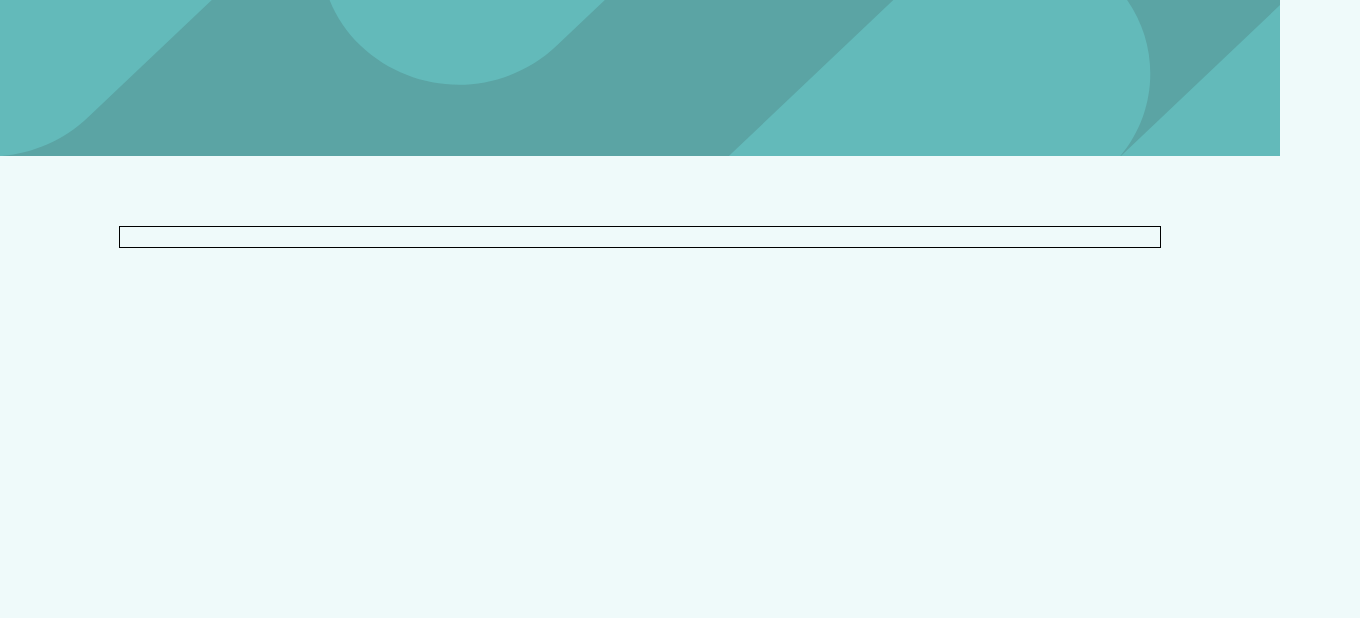
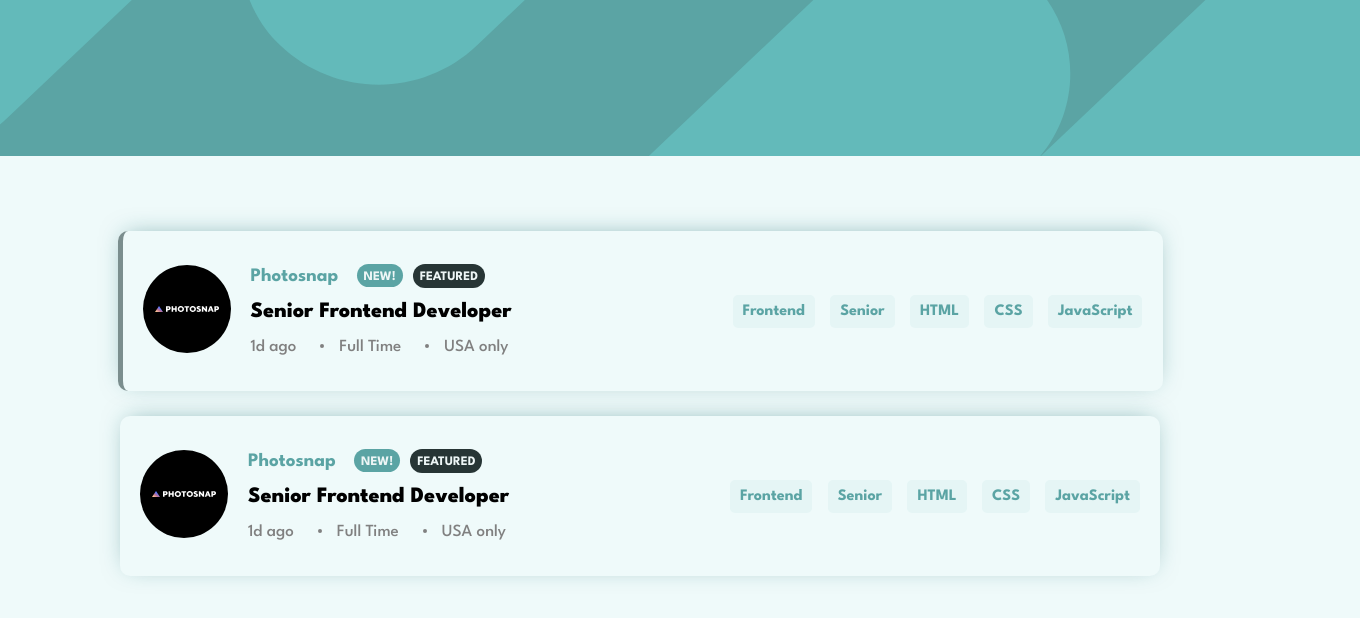
Before and after one commit to subratamondal1029/CSS-practice, a plain HTML site: page filter_data/index.html in a window 1280 px wide. Shown: the whole page, 1360 px wide, since content can reach past the window. Drawn offline with Linux system fonts and the light colour scheme.

Commit message:
joblist card design done

```diff
--- a/filter_data/index.html
+++ b/filter_data/index.html
@@ -8,7 +8,7 @@
 </head>
 <body>
     <header>
-        <svg width="1440" height="156" xmlns="http://www.w3.org/2000/svg" xmlns:xlink="http://www.w3.org/1999/xlink"><defs><path id="a" d="M0 0h1440v156H0z"/></defs><g fill="none" fill-rule="evenodd"><mask id="b" fill="#fff"><use xlink:href="#a"/></mask><use xlink:href="#a"/><g mask="url(#b)" fill="#63BABA"><path d="M495.73 563.419c-51.439-48.795-53.583-130.05-4.788-181.489a128.377 128.377 0 0 1 4.789-4.789l418.16-396.66c55.045-52.215 141.329-52.215 196.374 0 50.418 47.825 53.478 126.835 7.634 178.39l188.06-178.39c55.045-52.215 141.328-52.215 196.373 0 51.44 48.794 53.583 130.049 4.789 181.488a128.377 128.377 0 0 1-4.789 4.789l-418.158 396.658c-55.045 52.215-141.329 52.215-196.374 0-50.418-47.825-53.478-126.835-7.634-178.39L692.104 563.42c-55.045 52.215-141.328 52.215-196.373 0ZM360.464 45.523c-51.44-48.794-53.583-130.05-4.789-181.488a128.377 128.377 0 0 1 4.789-4.79l418.163-396.663c55.046-52.215 141.33-52.215 196.374 0 51.44 48.794 53.583 130.05 4.789 181.488a128.376 128.376 0 0 1-4.789 4.79L556.837 45.522c-55.045 52.215-141.328 52.215-196.373 0Zm-468.795 71.832c-51.439-48.795-53.583-130.05-4.789-181.489a128.377 128.377 0 0 1 4.79-4.788l418.16-396.661c55.045-52.215 141.328-52.215 196.373 0 51.44 48.794 53.583 130.05 4.79 181.488a128.378 128.378 0 0 1-4.79 4.789l-418.16 396.66c-55.045 52.216-141.329 52.216-196.374 0Z"/></g></g></svg>
+        <img src="./images/bg-header-desktop.svg">
         <div id="headerFilter">
             <!-- <div class="filter">
                 <div class="filterText">HTML</div>
@@ -19,8 +19,67 @@
     </header>
 
     <main>
+        <div class="jobLists feature">
+            <div class="jobDetails">
+
+                <div class="companyLogo">
+                    <img src="./images/photosnap.svg">
+                </div>
+
+                <div class="jobinfo">
+                    <div class="companyName">Photosnap</div>
+                    <div class="jobTitle">Senior Frontend Developer</div>
+                    <div class="jobtiming">
+                        <div>1d ago</div>
+                        <div>Full Time</div>
+                        <div>USA only</div>
+                    </div>
+                    <div class="features">
+                        <div class="featureNew">NEW!</div>
+                        <div class="featureFeatured">FEATURED</div>
+                    </div>
+                </div>
+
+            </div>
+
+        <div class="tags">
+            <div class="tag">Frontend</div>
+            <div class="tag">Senior</div>
+            <div class="tag">HTML</div>
+            <div class="tag">CSS</div>
+            <div class="tag">JavaScript</div>
+        </div>
+        </div>
         <div class="jobLists">
+            <div class="jobDetails">
 
+                <div class="companyLogo">
+                    <img src="./images/photosnap.svg">
+                </div>
+
+                <div class="jobinfo">
+                    <div class="companyName">Photosnap</div>
+                    <div class="jobTitle">Senior Frontend Developer</div>
+                    <div class="jobtiming">
+                        <div>1d ago</div>
+                        <div>Full Time</div>
+                        <div>USA only</div>
+                    </div>
+                    <div class="features">
+                        <div class="featureNew">NEW!</div>
+                        <div class="featureFeatured">FEATURED</div>
+                    </div>
+                </div>
+
+            </div>
+
+        <div class="tags">
+            <div class="tag">Frontend</div>
+            <div class="tag">Senior</div>
+            <div class="tag">HTML</div>
+            <div class="tag">CSS</div>
+            <div class="tag">JavaScript</div>
+        </div>
         </div>
     </main>
 
--- a/filter_data/style.css
+++ b/filter_data/style.css
@@ -85,16 +85,141 @@ header svg {
 
 /* main */
 main {
-  margin-top: 70px;
+  margin-top: 75px;
   display: flex;
   flex-direction: column;
   justify-content: space-around;
   align-items: center;
+  gap: 25px;
 }
 
 .jobLists {
- width: 90%;
-max-width: 1000px;
-  border: 1px solid;
+  width: 90%;
+  max-width: 1000px;
+  height: 140px;
+
   padding: 10px 20px;
+  border-radius: 10px;
+  display: flex;
+  justify-content: space-between;
+  align-items: center;
+  box-shadow: 0px -3px 24px -8px rgba(15, 101, 106, 0.5);
 }
+
+.jobLists.feature {
+  border-left: 5px solid #7b8e8e;
+}
+
+.jobDetails {
+  display: flex;
+  justify-content: center;
+  align-items: center;
+  gap: 10px;
+}
+
+.jobDetails .companyLogo {
+  border-radius: 10pc;
+}
+
+.jobDetails .jobinfo {
+  margin-left: 10px;
+  display: flex;
+  justify-content: center;
+  align-items: flex-start;
+  gap: 17px;
+  flex-direction: column;
+  position: relative;
+}
+
+.jobinfo .companyName {
+  font-weight: 700;
+  font-size: 19px;
+  color: hsl(180, 29%, 50%);
+}
+
+.jobinfo .jobTitle {
+  font-weight: 800;
+  font-size: 22px;
+  cursor: pointer;
+  transition: all .2s linear;
+}
+.jobinfo .jobTitle:hover {
+color: #5ba4a4;
+}
+
+.jobinfo .jobtiming {
+  display: flex;
+  justify-content: center;
+  align-items: center;
+  gap: 9px;
+  color: gray;
+  font-size: 17px;
+  font-weight: 500;
+  position: relative;
+}
+
+.jobinfo .jobtiming div::before {
+  content: "";
+  border: 2px solid;
+  border-radius: 50%;
+  display: inline-block;
+  margin-bottom: 3px;
+  margin-inline: 15px;
+}
+
+.jobinfo .jobtiming div:first-child::before {
+  display: none;
+}
+
+.jobinfo .features {
+  position: absolute;
+  display: flex;
+  justify-content: space-between;
+  align-items: center;
+  top: -4px;
+  left: 106px;
+  gap: 10px;
+  font-weight: 700;
+  font-size: 13px;
+}
+
+.features .featureNew {
+  background-color: hsl(180, 29%, 50%);
+  color: #eef6f6;
+  padding: 9px 7px;
+  padding-bottom: 6px;
+  border-radius: 22px;
+  line-height: 8px;
+}
+
+.features .featureFeatured {
+  padding: 7px 7px;
+  padding-bottom: 5px;
+  background-color: #273535;
+  color: #eef6f6;
+  border-radius: 19px;
+}
+
+.jobLists .tags{
+  display: flex;
+justify-content: space-between;
+align-items: center;
+width: 41%;
+font-weight: bold;
+color: white;
+gap: 12px;
+}
+
+.tags .tag{
+  padding: 9px 10px;
+border-radius: 5px;
+cursor: pointer;
+background-color: #2f93930d;
+color: #5ba4a4;
+transition: all .3s linear;
+}
+
+.tags .tag:hover{
+  background-color: #166c6ca6;
+  color: #eef6f6;
+}
```
